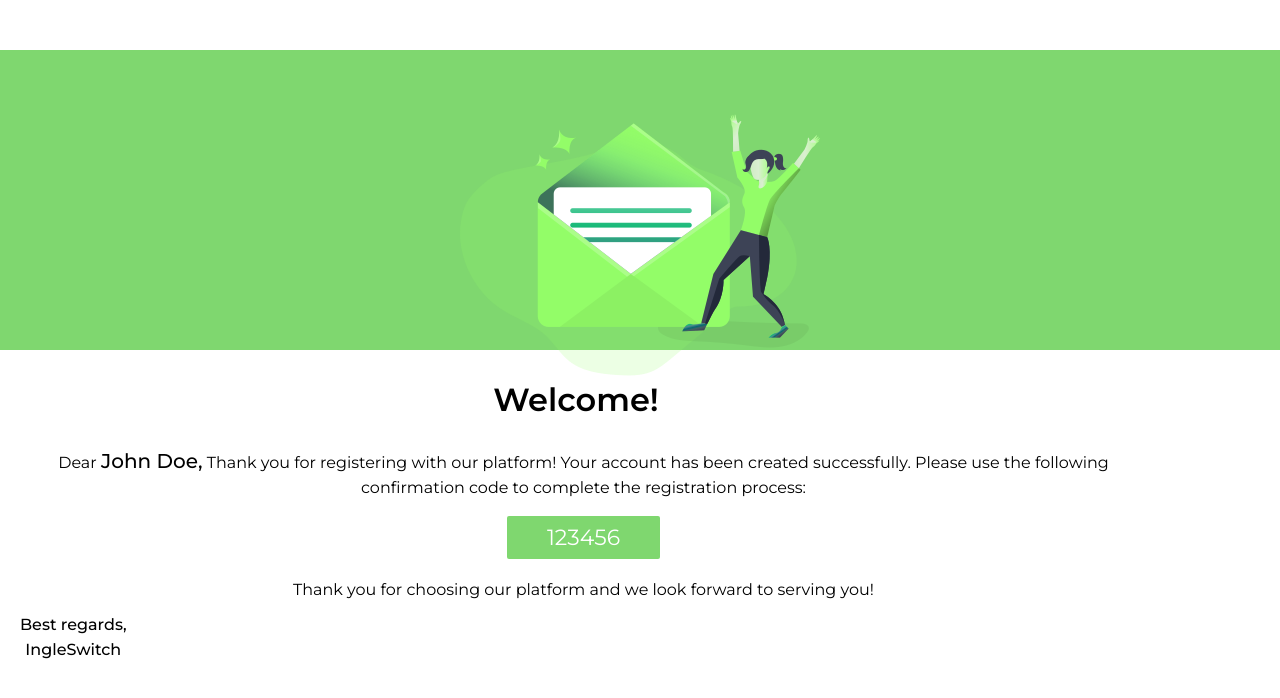
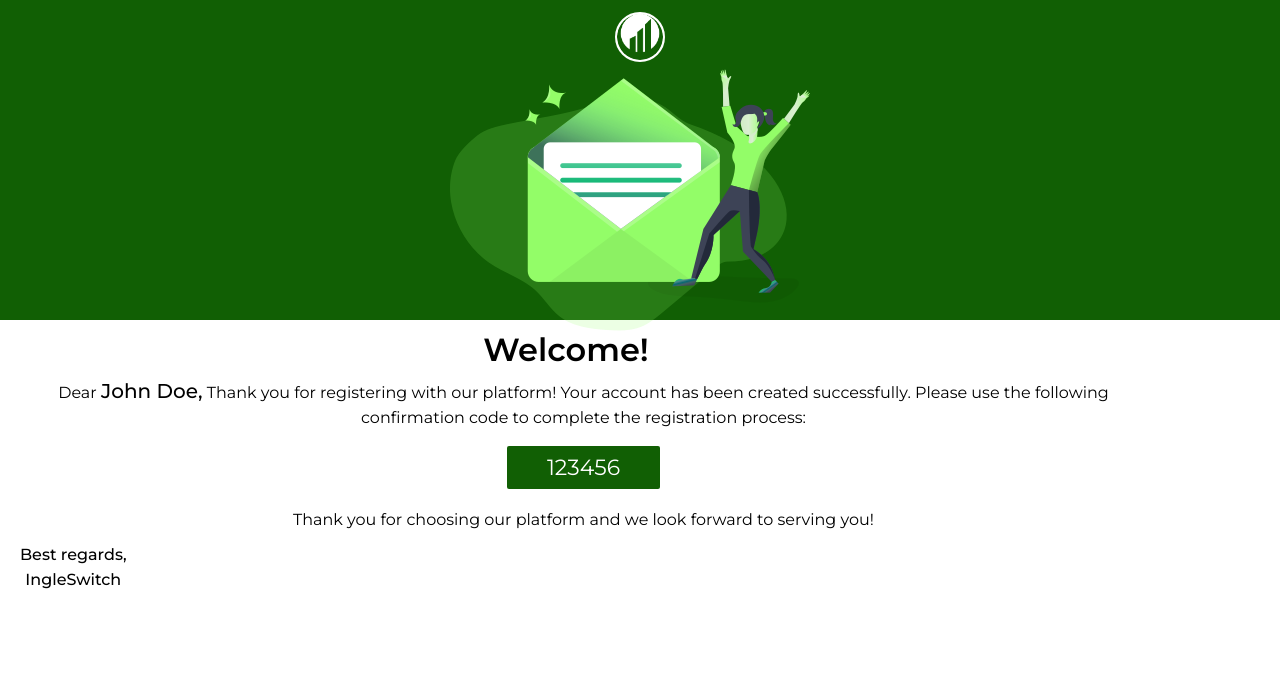
Before and after one commit to adeyemimichael/Ingleswitch-, a plain HTML site: page index.html in a window 1280 px wide. Drawn offline with Linux system fonts and the light colour scheme.

Commit message:
added logo and changed the header bg color

```diff
--- a/index.html
+++ b/index.html
@@ -15,6 +15,9 @@
 
 
 <div class="new">
+    <div class="logo-div">
+       <img src="/assets/Group 496.png" alt="logo" id="logo-image">
+    </div>
 <img src="/assets/new-messages.png" alt="" id="email-image">
 </div>
 <div class="div-2">
--- a/style.css
+++ b/style.css
@@ -11,7 +11,7 @@ width: auto;
 height:600px;
 text-align: center;
 position:absolute;
-top:50px;
+top:0;
 
 
 border-radius: 10px;
@@ -21,15 +21,15 @@ h1{
     font-family: 'sans-serif', montserrat;
 font-weight: 600;
     padding: 10px;
-   margin:20px;
+   margin-right:20px;
 }
 .new{
     padding: 15px;
-   background-color: #7fd76f;
+   background-color:#115F04;
    width:100%;
-   height:300px;
+   height:320px;
    line-height: 10px;
-
+padding-top:20px;
 }
 .div-2{
   width:90%;
@@ -44,7 +44,7 @@ text-align: center;
     margin-left:15px;
 }
 #email-image{
-
+margin-right: 20px;
     width:auto;
     height:auto;
     background: none;
@@ -58,7 +58,8 @@ text-align: center;
 #code-confirm {
 font-weight: 400;
 font-size: 22px;
-    background: #7fd76f;
+    background:
+    #115F04;
     padding-right: 40px ;
     padding-left: 40px ;
     padding-top :8px;
@@ -78,3 +79,24 @@ margin-top: 10px;
       background-color: rgb(18, 173, 18);
     }
   }
+
+  .logo-div{
+   width: 100%;
+   height:30px;
+ position: absolute;
+ top: 2px;
+padding-bottom:10px ;
+left:0;
+right: 0;
+background: none;
+  }
+  #logo-image{
+    width: 50px;
+    height: 50px;
+
+    border-radius: 50%;
+    align-items: center;
+   margin-top:10px;
+    border:2px solid #fff;
+
+  }
```
Also changed, not shown: assets/Group 496.png (added), assets/inglevest logo.png (added).
